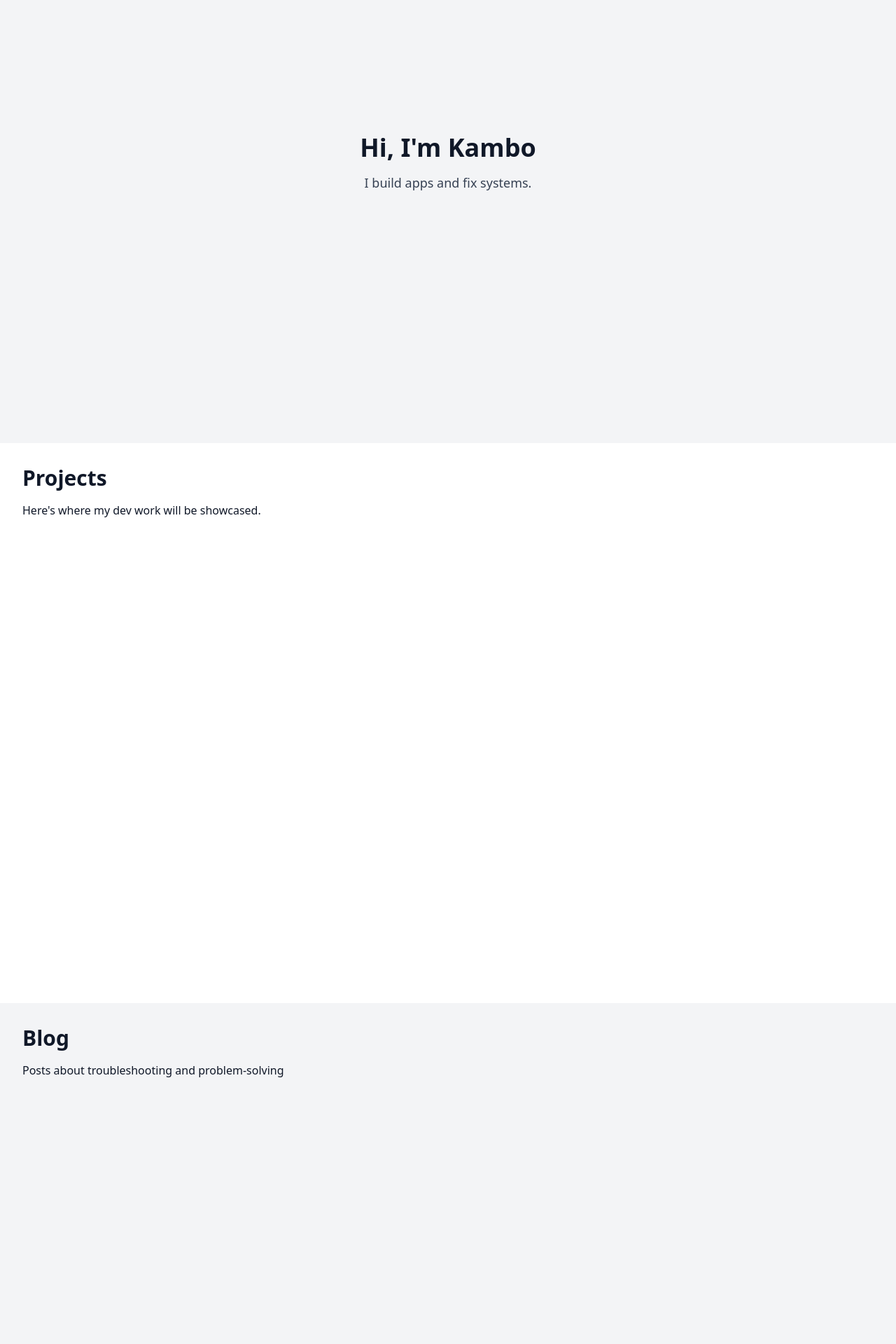
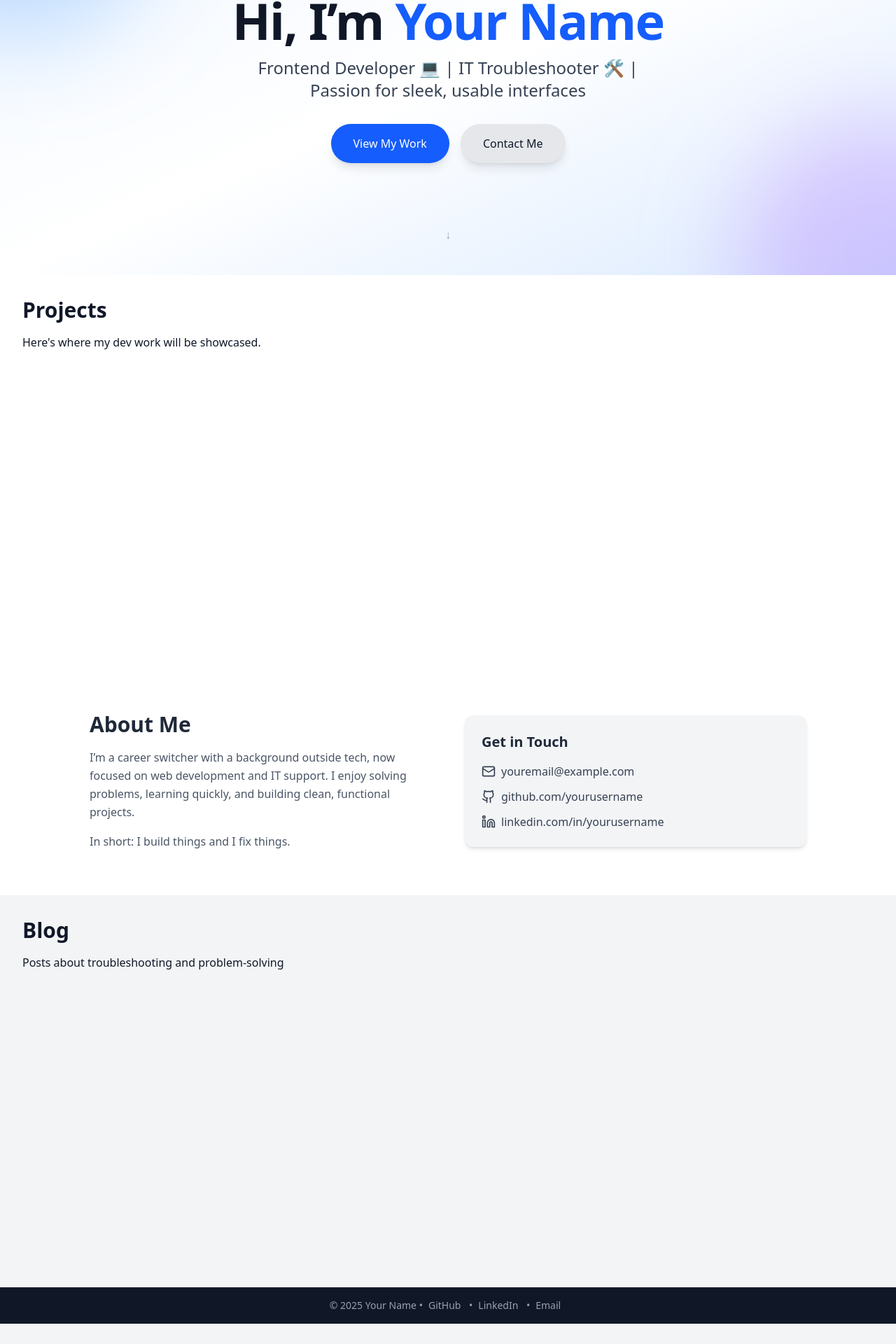
Before and after one commit to swirly-way/personal-portfolio, a React (Vite) app in the folder my-portfolio/: page / in a window 1280 px wide. Shown: the part 167-2087 px from the top of the page at 70% size. After the commit the page ends 2058 px from the top, so only its background shows below. Built offline with nearby package versions, Linux system fonts and the light colour scheme.

Commit message:
Reduced size of all sections by 30% and merged contact and about sections into profile for more concise layout. Installed Lucide icons as a dependency to use icons in contact section within profile

```diff
--- a/my-portfolio/package.json
+++ b/my-portfolio/package.json
@@ -10,6 +10,7 @@
     "preview": "vite preview"
   },
   "dependencies": {
+    "lucide-react": "^0.542.0",
     "react": "^19.1.1",
     "react-dom": "^19.1.1"
   },
--- a/my-portfolio/src/App.jsx
+++ b/my-portfolio/src/App.jsx
@@ -1,9 +1,9 @@
 import Navbar from "./components/Navbar";
 import Hero from "./components/Hero";
-import About from "./components/About";
+import Profile from "./components/Profile";
 import Projects from "./components/Projects";
-import Contact from "./components/Contact";
 import ITBlog from "./components/ITBlog";
+import Footer from "./components/Footer";
 
 function App() {
   return (
@@ -11,9 +11,9 @@ function App() {
       <Navbar />
       <Hero />
       <Projects />
+      <Profile />
       <ITBlog />
-      <About />
-      <Contact />
+      <Footer />
     </div>
   );
 }
--- a/my-portfolio/src/components/About.jsx
+++ /dev/null
@@ -1,8 +0,0 @@
-export default function About() {
-  return (
-    <section id="about" className="min-h-screen p-8 bg-white scroll-mt-20">
-      <h2 className="text-3xl font-semibold mb-4">About Me</h2>
-      <p>A quick story about my journey.</p>
-    </section>
-  );
-}
--- a/my-portfolio/src/components/Contact.jsx
+++ /dev/null
@@ -1,8 +0,0 @@
-export default function Contact() {
-  return (
-    <section id="contact" className="min-h-screen p-8 bg-gray-100 scroll-mt-20">
-      <h2 className="text-3xl font-semibold mb-4">Contact Me</h2>
-      <p>Get in touch via email or LinkedIn</p>
-    </section>
-  );
-}
--- /dev/null
+++ b/my-portfolio/src/components/Footer.jsx
@@ -0,0 +1,29 @@
+export default function Footer() {
+  return (
+    <footer className="bg-gray-900 text-gray-400 py-4 text-center text-sm">
+      <p>
+        © 2025 Your Name •
+        <a
+          href="https://github.com/yourusername"
+          className="hover:text-white mx-2"
+        >
+          GitHub
+        </a>{" "}
+        •
+        <a
+          href="https://linkedin.com/in/yourusername"
+          className="hover:text-white mx-2"
+        >
+          LinkedIn
+        </a>{" "}
+        •
+        <a
+          href="mailto:youremail@example.com"
+          className="hover:text-white mx-2"
+        >
+          Email
+        </a>
+      </p>
+    </footer>
+  );
+}
--- a/my-portfolio/src/components/Hero.jsx
+++ b/my-portfolio/src/components/Hero.jsx
@@ -1,13 +1,40 @@
 export default function Hero() {
   return (
     <section
-      id="hero"
-      className="min-h-screen flex flex-col justify-center items-center bg-gray-100"
+      id="home"
+      className="relative min-h-[70vh]
+ flex flex-col justify-center items-center text-center bg-gradient-to-br from-blue-50 via-white to-blue-100 dark:from-gray-900 dark:via-gray-800 dark:to-black px-4 overflow-hidden"
     >
-      <h1 className="text-4xl font-bold">Hi, I'm Kambo</h1>
-      <p className="mt-4 text-lg text-gray-700">
-        I build apps and fix systems.
+      <div className="absolute -top-40 -left-40 w-96 h-96 bg-blue-400 rounded-full mix-blend-multiply filter blur-3xl opacity-30 animate-pulse"></div>
+      <div className="absolute -bottom-40 -right-40 w-96 h-96 bg-purple-400 rounded-full mix-blend-multiply filter blur-3xl opacity-30 animate-pulse"></div>
+
+      <h1 className="text-5xl md:text-7xl font-extrabold tracking-tight mb-4 relative z-10">
+        Hi, I’m{" "}
+        <span className="text-blue-600 dark:text-blue-400">Your Name</span>
+      </h1>
+      <p className="text-lg md:text-2xl text-gray-700 dark:text-gray-300 mb-8 max-w-xl relative z-10">
+        Frontend Developer 💻 | IT Troubleshooter 🛠️ | Passion for sleek, usable
+        interfaces
       </p>
+
+      <div className="flex flex-col sm:flex-row gap-4 relative z-10">
+        <a
+          href="#projects"
+          className="px-8 py-4 bg-blue-600 text-white rounded-full shadow-lg hover:shadow-2xl hover:bg-blue-700 transition font-medium"
+        >
+          View My Work
+        </a>
+        <a
+          href="#contact"
+          className="px-8 py-4 bg-gray-200 dark:bg-gray-800 text-gray-900 dark:text-gray-100 rounded-full shadow-lg hover:bg-gray-300 dark:hover:bg-gray-700 transition font-medium"
+        >
+          Contact Me
+        </a>
+      </div>
+
+      <div className="absolute bottom-10 animate-bounce text-gray-400 z-10">
+        <a href="#projects">↓</a>
+      </div>
     </section>
   );
 }
--- a/my-portfolio/src/components/ITBlog.jsx
+++ b/my-portfolio/src/components/ITBlog.jsx
@@ -1,6 +1,10 @@
 export default function ITBlog() {
   return (
-    <section id="itblog" className="min-h-screen p-8 bg-gray-100 scroll-mt-20">
+    <section
+      id="itblog"
+      className="min-h-[70vh]
+ p-8 bg-gray-100 scroll-mt-20"
+    >
       <h2 className="text-3xl font-semibold mb-4">Blog</h2>
       <p>Posts about troubleshooting and problem-solving</p>
     </section>
--- a/my-portfolio/src/components/Navbar.jsx
+++ b/my-portfolio/src/components/Navbar.jsx
@@ -8,7 +8,7 @@ export default function Navbar() {
     { name: "Home", href: "#hero" },
     { name: "Projects", href: "#projects" },
     { name: "IT Blog", href: "#itblog" },
-    { name: "About", href: "#about" },
+    { name: "Profile", href: "#profile" },
     { name: "Contact", href: "#contact" },
   ];
 
--- /dev/null
+++ b/my-portfolio/src/components/Profile.jsx
@@ -0,0 +1,60 @@
+import Github from "lucide-react/dist/esm/icons/github";
+import Linkedin from "lucide-react/dist/esm/icons/linkedin";
+import Mail from "lucide-react/dist/esm/icons/mail";
+
+export default function Profile() {
+  return (
+    <section id="profile" className="bg-white py-16 px-6">
+      <div className="max-w-5xl mx-auto grid md:grid-cols-2 gap-12 items-center">
+        <div>
+          <h2 className="text-3xl font-bold text-gray-800 mb-4">About Me</h2>
+          <p className="text-gray-600 leading-relaxed mb-4">
+            I’m a career switcher with a background outside tech, now focused on
+            web development and IT support. I enjoy solving problems, learning
+            quickly, and building clean, functional projects.
+          </p>
+          <p className="text-gray-600 leading-relaxed">
+            In short: I build things and I fix things.
+          </p>
+        </div>
+
+        <div className="bg-gray-100 p-6 rounded-xl shadow-md">
+          <h3 className="text-xl font-semibold text-gray-800 mb-4">
+            Get in Touch
+          </h3>
+          <ul className="space-y-3">
+            <li>
+              <a
+                href="mailto:youremail@example.com"
+                className="flex items-center text-gray-700 hover:text-blue-600"
+              >
+                <Mail className="w-5 h-5 mr-2" /> youremail@example.com
+              </a>
+            </li>
+            <li>
+              <a
+                href="https://github.com/yourusername"
+                target="_blank"
+                rel="noopener noreferrer"
+                className="flex items-center text-gray-700 hover:text-blue-600"
+              >
+                <Github className="w-5 h-5 mr-2" /> github.com/yourusername
+              </a>
+            </li>
+            <li>
+              <a
+                href="https://linkedin.com/in/yourusername"
+                target="_blank"
+                rel="noopener noreferrer"
+                className="flex items-center text-gray-700 hover:text-blue-600"
+              >
+                <Linkedin className="w-5 h-5 mr-2" />{" "}
+                linkedin.com/in/yourusername
+              </a>
+            </li>
+          </ul>
+        </div>
+      </div>
+    </section>
+  );
+}
--- a/my-portfolio/src/components/Projects.jsx
+++ b/my-portfolio/src/components/Projects.jsx
@@ -1,6 +1,10 @@
 export default function Projects() {
   return (
-    <section id="projects" className="min-h-screen p-8 bg-white scroll-mt-20">
+    <section
+      id="projects"
+      className="min-h-[70vh]
+ p-8 bg-white scroll-mt-20"
+    >
       <h2 className="text-3xl font-semibold mb-4">Projects</h2>
       <p>Here's where my dev work will be showcased.</p>
     </section>
```
Also changed, not shown: 1 other file (tests, documents, lock files or other folders).
